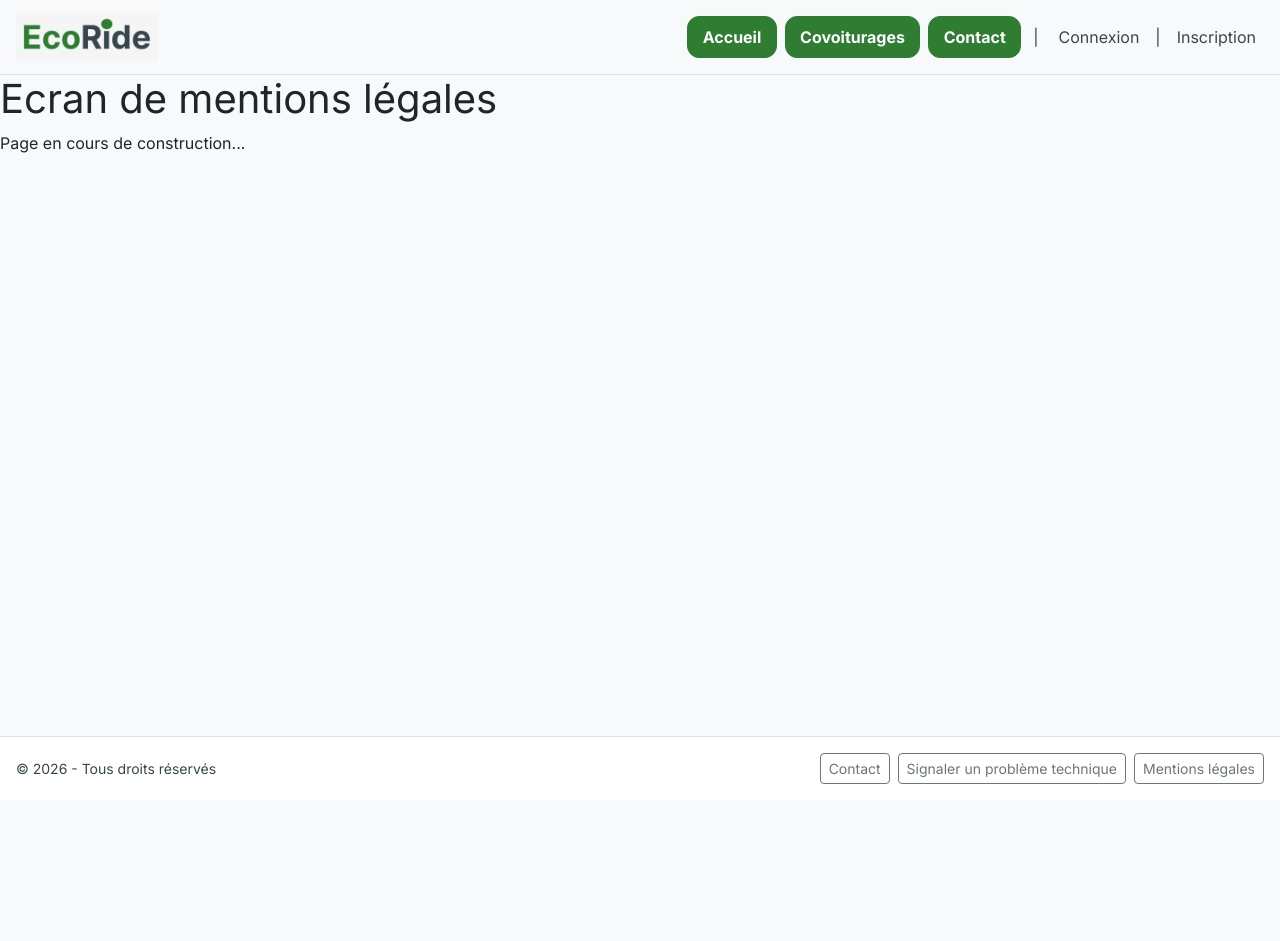
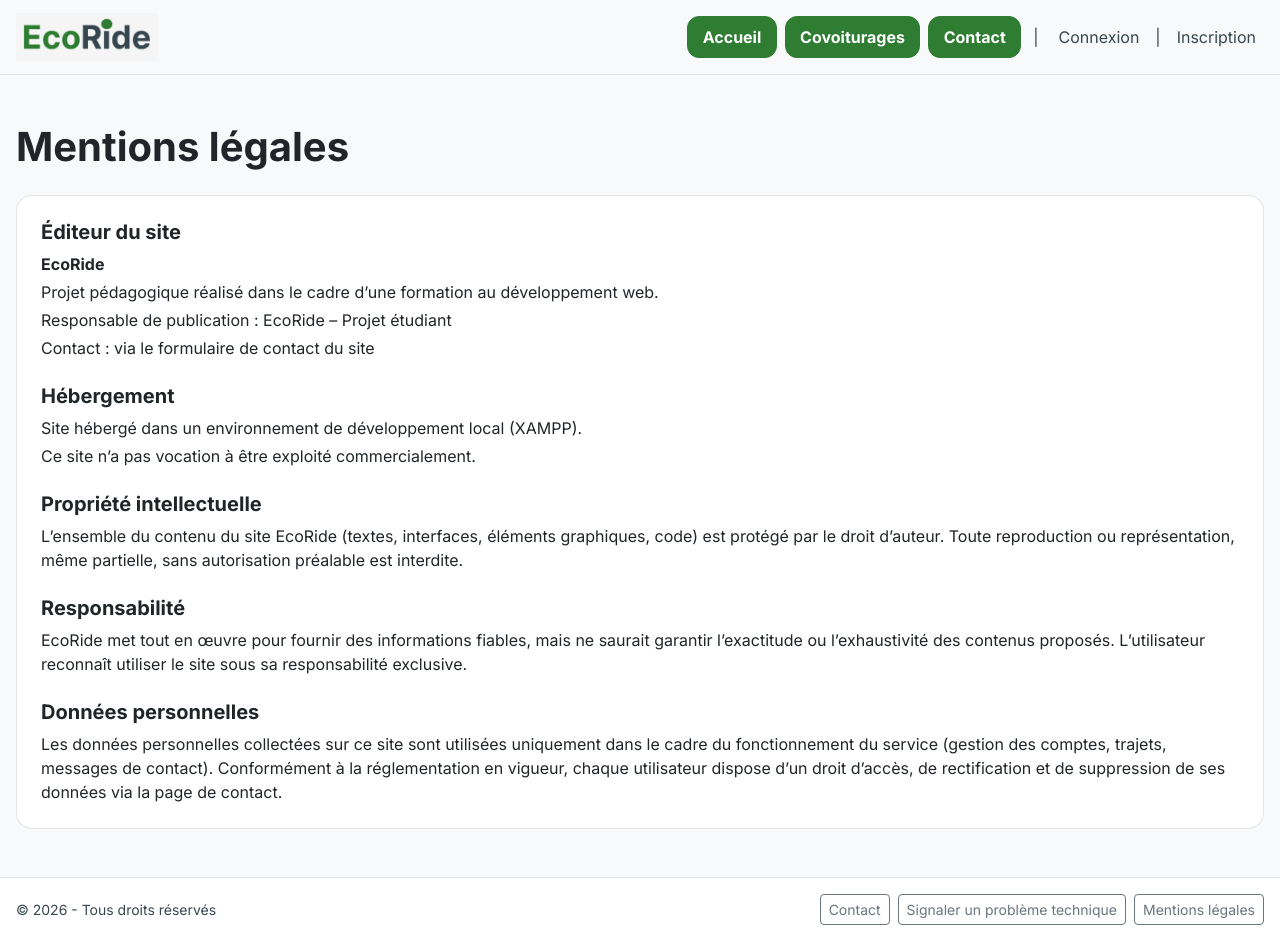
Before and after one commit to Yann-LORGOUILLOUS/ecoride, a PHP site: page /mentions-legales in a window 1280 px wide. Before the commit the page ends 784 px from the top, so only its background shows below. Run offline with PHP 8.4, Linux system fonts and the light colour scheme.

Commit message:
Construction de la page mentions légales

```diff
--- a/app/Presentation/Controllers/LegalNoticesController.php
+++ b/app/Presentation/Controllers/LegalNoticesController.php
@@ -1,10 +1,13 @@
 <?php
-    class LegalNoticesController extends BaseController {
-        public function legalNotices(){
-            $this->renderView('mentions-legales', [
-                'pageTitle' => 'Mentions Légales',
-                'flashMessage' => 'EN COURS DE CONSTRUCTION',
-                'flashType' => 'info',
-            ]);
-        }
+
+require_once __DIR__ . '/BaseController.php';
+
+class LegalNoticesController extends BaseController
+{
+    public function legalNotices(): void
+    {
+        $this->renderView('mentions-legales', [
+            'pageTitle' => 'Mentions légales',
+        ]);
     }
+}
--- a/app/Presentation/Views/pages/mentions-legales.php
+++ b/app/Presentation/Views/pages/mentions-legales.php
@@ -1,6 +1,59 @@
 <?php require __DIR__ . '/../layouts/header.php'; ?>
 
-<h1>Ecran de mentions légales</h1>
-<p>Page en cours de construction...</p>
+<div class="container-xxl px-3 py-5">
+
+  <h1 class="fw-bold mb-4">Mentions légales</h1>
+
+  <div class="p-4 rounded-4 bg-white border border-black border-opacity-10 d-grid gap-4">
+
+    <section>
+      <h2 class="h5 fw-bold mb-2">Éditeur du site</h2>
+      <p class="mb-1"><strong>EcoRide</strong></p>
+      <p class="mb-1">Projet pédagogique réalisé dans le cadre d’une formation au développement web.</p>
+      <p class="mb-1">Responsable de publication : EcoRide – Projet étudiant</p>
+      <p class="mb-0">Contact : via le formulaire de contact du site</p>
+    </section>
+
+    <section>
+      <h2 class="h5 fw-bold mb-2">Hébergement</h2>
+      <p class="mb-1">
+        Site hébergé dans un environnement de développement local (XAMPP).
+      </p>
+      <p class="mb-0">
+        Ce site n’a pas vocation à être exploité commercialement.
+      </p>
+    </section>
+
+    <section>
+      <h2 class="h5 fw-bold mb-2">Propriété intellectuelle</h2>
+      <p class="mb-0">
+        L’ensemble du contenu du site EcoRide (textes, interfaces, éléments graphiques, code)
+        est protégé par le droit d’auteur. Toute reproduction ou représentation, même partielle,
+        sans autorisation préalable est interdite.
+      </p>
+    </section>
+
+    <section>
+      <h2 class="h5 fw-bold mb-2">Responsabilité</h2>
+      <p class="mb-0">
+        EcoRide met tout en œuvre pour fournir des informations fiables, mais ne saurait garantir
+        l’exactitude ou l’exhaustivité des contenus proposés. L’utilisateur reconnaît utiliser
+        le site sous sa responsabilité exclusive.
+      </p>
+    </section>
+
+    <section>
+      <h2 class="h5 fw-bold mb-2">Données personnelles</h2>
+      <p class="mb-0">
+        Les données personnelles collectées sur ce site sont utilisées uniquement dans le cadre
+        du fonctionnement du service (gestion des comptes, trajets, messages de contact).
+        Conformément à la réglementation en vigueur, chaque utilisateur dispose d’un droit
+        d’accès, de rectification et de suppression de ses données via la page de contact.
+      </p>
+    </section>
+
+  </div>
+
+</div>
 
 <?php require __DIR__ . '/../layouts/footer.php'; ?>
```
